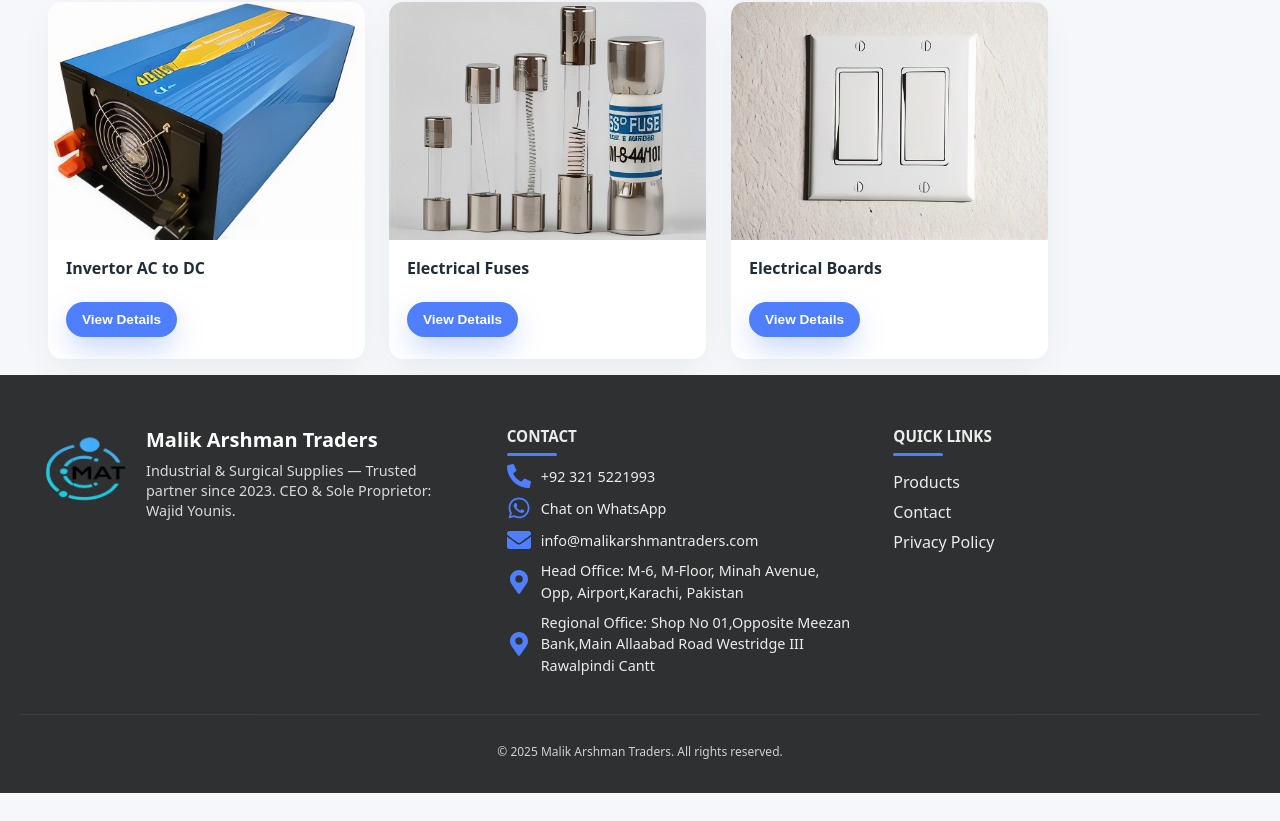
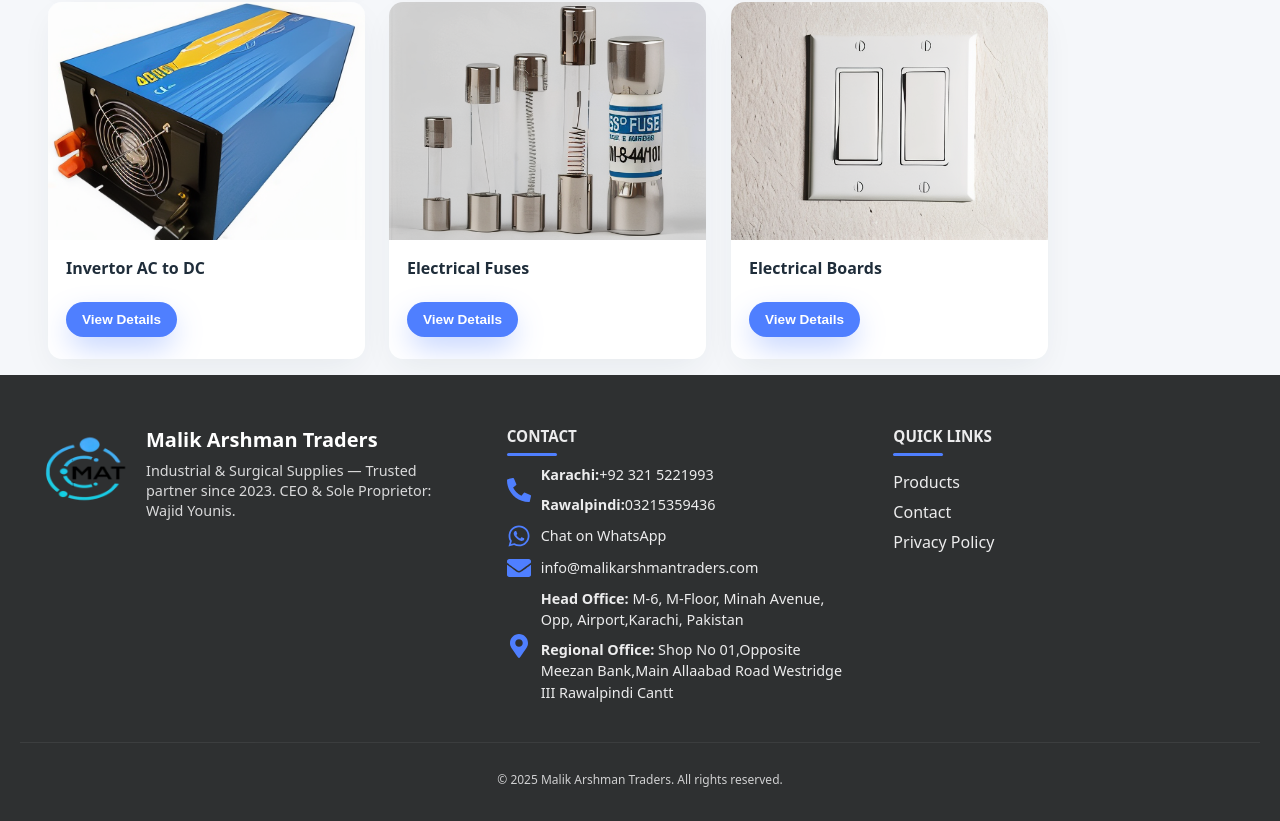
Before and after one commit to farhan-web-dev/malikatraders, a React (Vite) app: page / in a window 1280 px wide. Shown: the part 1782-2603 px from the top of the page. Before the commit the page ends 2575 px from the top, so only its background shows below. Built offline with nearby package versions, Linux system fonts and the light colour scheme; a web font is replaced by a local one.

Commit message:
add number

```diff
--- a/src/components/Footer.jsx
+++ b/src/components/Footer.jsx
@@ -30,7 +30,14 @@ export default function Footer() {
           <div className="col-title">Contact</div>
           <div className="contact-item">
             <FaPhoneAlt className="icon" />
-            <a href="tel:+923215221993">+92 321 5221993</a>
+            <div className="group">
+              <a href="tel:+923215221993">
+                <b>Karachi:</b>+92 321 5221993
+              </a>
+              <a href="tel:+923215359436">
+                <b>Rawalpindi:</b>03215359436
+              </a>
+            </div>
           </div>
           <div className="contact-item">
             <FaWhatsapp className="icon" />
@@ -50,17 +57,16 @@ export default function Footer() {
           </div>
           <div className="contact-item">
             <FaMapMarkerAlt className="icon" />
-            <span>
-              Head Office: M-6, M-Floor, Minah Avenue, Opp, Airport,Karachi,
-              Pakistan
-            </span>
-          </div>
-          <div className="contact-item">
-            <FaMapMarkerAlt className="icon" />
-            <span>
-              Regional Office: Shop No 01,Opposite Meezan Bank,Main Allaabad
-              Road Westridge III Rawalpindi Cantt
-            </span>
+            <div className="group">
+              <span>
+                <b>Head Office:</b> M-6, M-Floor, Minah Avenue, Opp,
+                Airport,Karachi, Pakistan
+              </span>
+              <span>
+                <b>Regional Office:</b> Shop No 01,Opposite Meezan Bank,Main
+                Allaabad Road Westridge III Rawalpindi Cantt
+              </span>
+            </div>
           </div>
         </div>
 
--- a/src/styles/Footer.css
+++ b/src/styles/Footer.css
@@ -91,8 +91,15 @@
   margin-top: 6px;
 }
 
+.group {
+  display: flex;
+  flex-direction: column;
+  gap: 8px;
+}
+
 .contact-item {
   display: flex;
+
   align-items: center;
   gap: 10px;
   margin: 8px 0;
```
